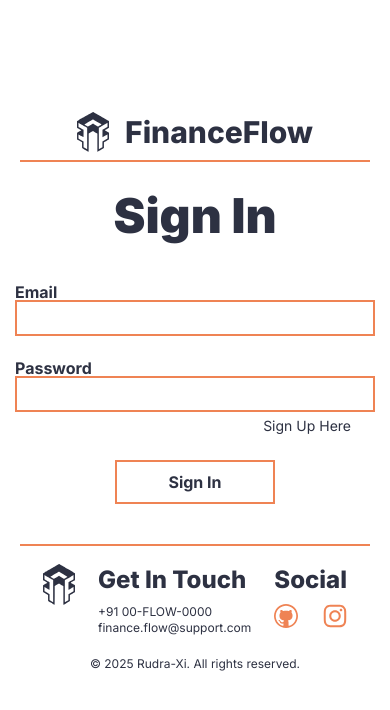
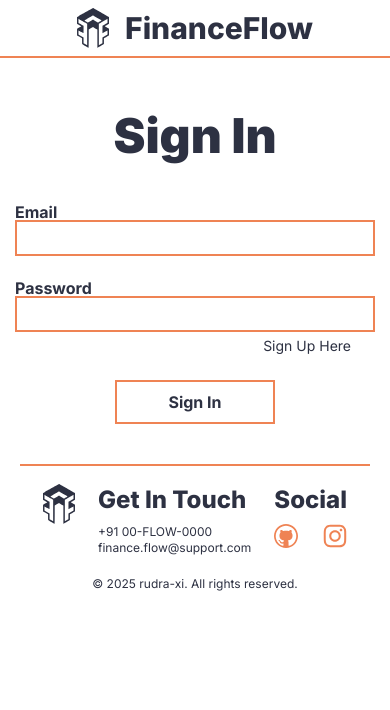
Before and after one commit to rudra-xi/finance-flow, a React (Vite) app in the folder frontend/: page / in a window 390 px wide. Shown: the top 710 px of the page. Built offline with nearby package versions, Linux system fonts and the light colour scheme; no server answers.

Commit message:
feat: Improve UI and Responsiveness of Navbar and Footer
- Improved Navbar to be fixed and responsive. - Made footer text and
title responsive. - Added theme toggle icon to the navbar.

```diff
--- a/frontend/src/Components/Footer.jsx
+++ b/frontend/src/Components/Footer.jsx
@@ -1,8 +1,5 @@
 import React from "react";
-import logo from "../Assets/logo.svg";
-import instagram from "../Assets/instagram.svg";
-import github from "../Assets/github.svg";
-import { footerText } from "../Assets";
+import { footerText, instagram, github, logo } from "../Assets";
 
 function Footer() {
 	return (
@@ -14,10 +11,10 @@ function Footer() {
 					{/* Logo and title */}
 					<div className="flex items-start gap-4 font-extrabold text-3xl pb-2">
 						<img src={logo} alt="logo" className="w-8" />
-						<p className="sm:block hidden">FinanceFlow</p>
+						<p className="lg:block hidden">FinanceFlow</p>
 					</div>
 					{/* Footer text */}
-					<p className="text-xs w-[400px] hidden sm:block">
+					<p className="text-xs w-[400px] hidden lg:block">
 						{footerText}
 					</p>
 				</div>
@@ -52,7 +49,7 @@ function Footer() {
 			</div>
 			{/* Footer bottom text */}
 			<div className="flex text-xs justify-center py-5 text-center">
-				<p>&copy; 2025 Rudra-Xi. All rights reserved.</p>
+				<p>&copy; 2025 rudra-xi. All rights reserved.</p>
 			</div>
 		</footer>
 	);
--- a/frontend/src/Components/Navbar.jsx
+++ b/frontend/src/Components/Navbar.jsx
@@ -1,5 +1,5 @@
 import React, { useContext } from "react";
-import { logo, logout } from "../Assets";
+import { logo, logout, moon, sun } from "../Assets";
 import { Link } from "react-router-dom";
 import { AppContext } from "../Context/AppContext";
 import axios from "axios"; // Import axios for API calls
@@ -21,14 +21,12 @@ function Navbar() {
               headers: {
                 Authorization: `Bearer ${token}`,
               },
-						}
+            },
           );
           toast.success("Logged out successfully");
         } catch (err) {
           if (err.response && err.response.status === 401) {
-						toast.error(
-							"Your session has expired. Please log in again."
-						);
+            toast.error("Your session has expired. Please log in again.");
           } else {
             console.error("Logout failed:", err.message);
             toast.error("Logout failed. Please try again.");
@@ -45,24 +43,18 @@ function Navbar() {
   };
 
   return (
-		<nav className="relative pb-10">
+    <nav className="w-full fixed top-0 left-0 z-50">
       <div
-				className={`flex items-center justify-between ${
+        className={`relative py-2 px-5 bg-primary flex items-center justify-between ${
           signedUp === false ? "justify-center" : ""
         }`}
       >
         <Link
           to={signedUp === false ? "/" : "/budget"}
-					className={
-						"flex items-center gap-4 font-extrabold text-3xl"
-					}
+          className={"flex items-center gap-4 font-extrabold text-3xl"}
         >
           <img src={logo} alt="logo" className="w-8" />
-					<p
-						className={`${
-							signedUp !== false ? "hidden sm:block" : ""
-						}`}
-					>
+          <p className={`${signedUp !== false ? "hidden lg:block" : ""}`}>
             FinanceFlow
           </p>
         </Link>
@@ -88,6 +80,12 @@ function Navbar() {
             </Link>
 
             <img
+              src={moon}
+              alt="theme toggle"
+              className="w-5 cursor-pointer hover:scale-95 transition-all duration-300"
+            />
+
+            <img
               src={logout}
               alt="logout icon"
               className="w-6 cursor-pointer hover:-translate-x-0.5 transition-all duration-300"
@@ -95,8 +93,8 @@ function Navbar() {
             />
           </div>
         )}
+        <span className="w-full h-0.5 bg-accent absolute -bottom-0.5 left-0" />
       </div>
-			<span className="w-full mt-2 h-[2px] bg-accent absolute" />
     </nav>
   );
 }
```
Lines whose indentation alone changed are shown as unchanged.
